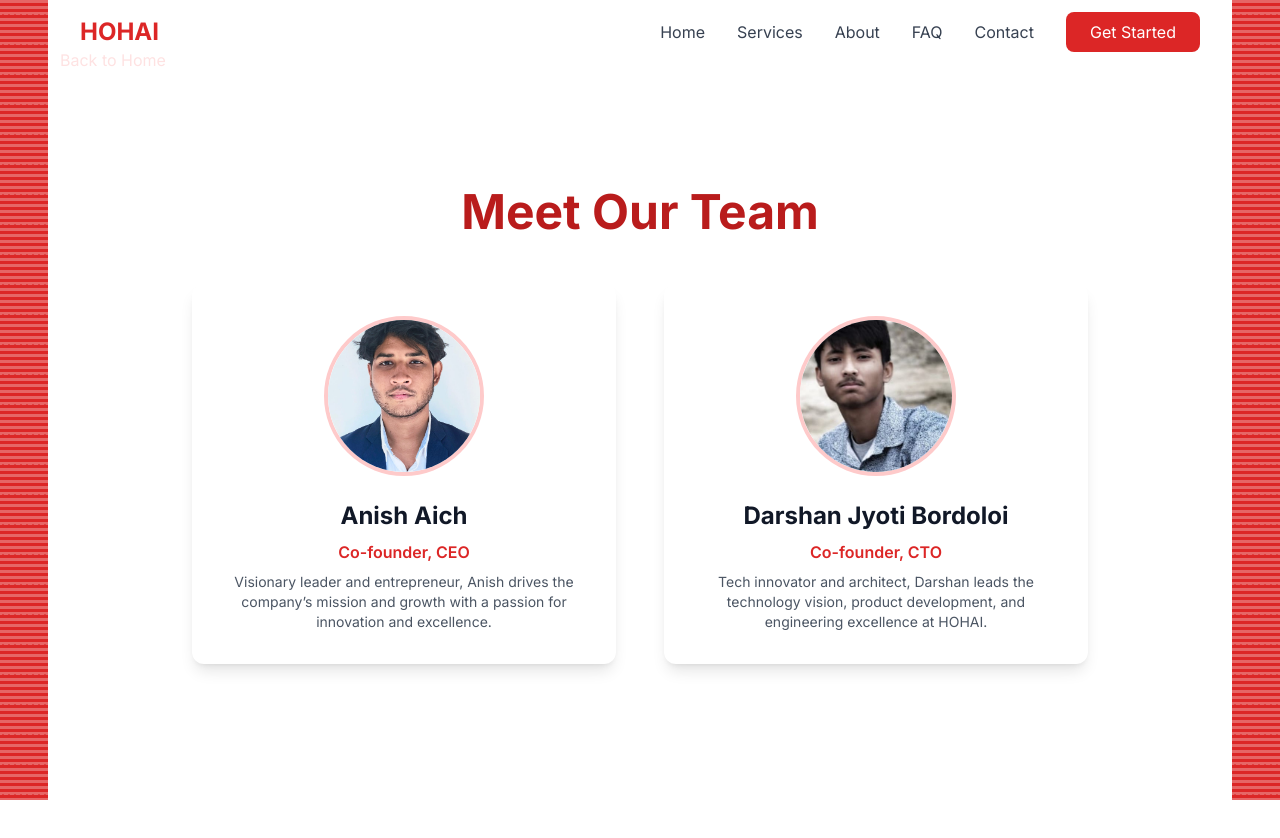
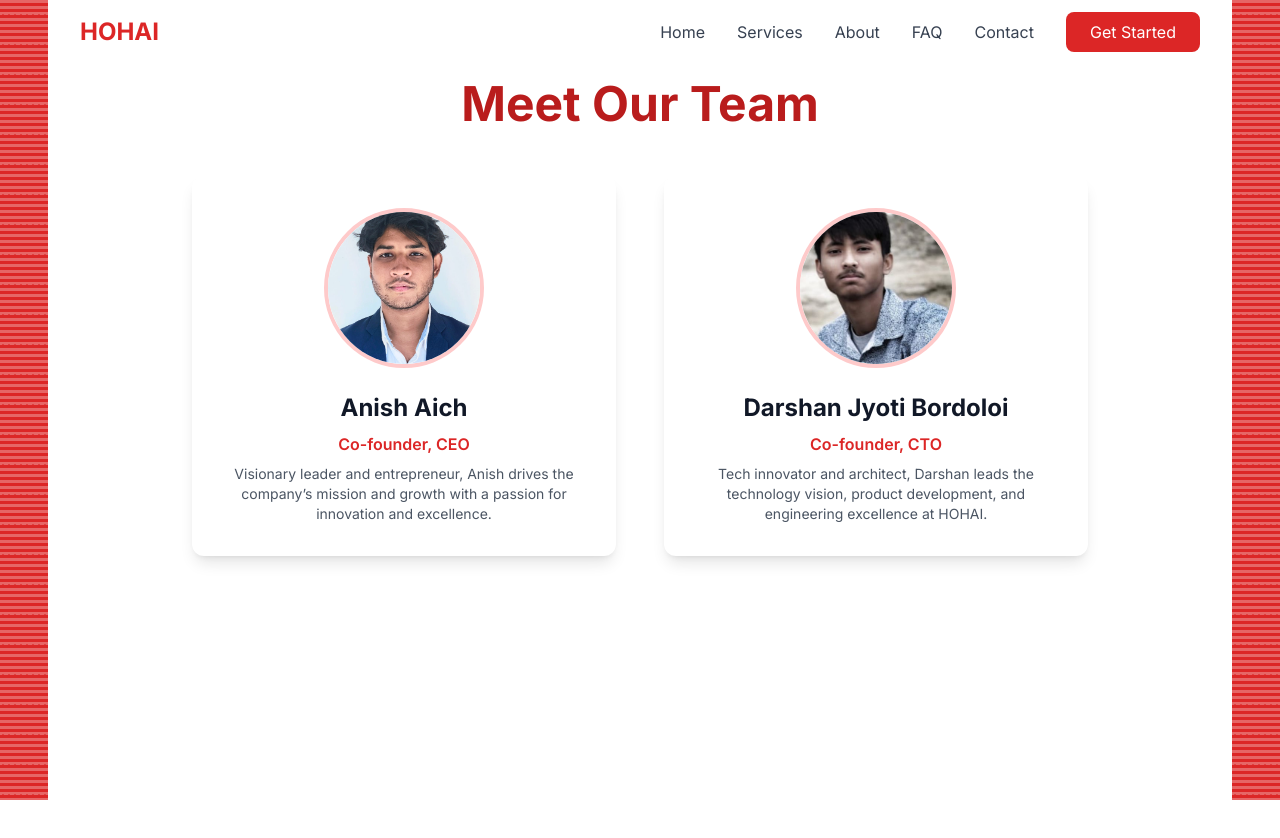
Before and after one commit to hohaicorp/hohai-website, a Next.js app: page /meet-our-team in a window 1280 px wide. Shown: the top 838 px of the page. After the commit the page ends 800 px from the top, so only its background shows below. Built offline with nearby package versions, Linux system fonts and the light colour scheme.

Commit message:
meet-your-team page added

```diff
--- a/app/meet-our-team/page.tsx
+++ b/app/meet-our-team/page.tsx
@@ -8,13 +8,6 @@ export default function MeetOurTeam() {
   return (
     <div className="min-h-screen bg-white">
       <ResponsiveNav />
-      {/* Back to Home Link */}
-      <div className="max-w-7xl mx-auto px-4 sm:px-6 lg:px-8 mt-12 mb-8">
-        <Link href="/" className="inline-flex items-center text-red-100 hover:text-red-600 transition-colors">
-          <ArrowLeft className="w-5 h-5 mr-2" />
-          Back to Home
-        </Link>
-      </div>
       {/* Gamusa Side Strips - Left */}
       <div className="fixed left-0 top-0 w-6 sm:w-4 md:w-8 lg:w-12 h-full bg-red-600 z-40">
         <div className="w-full h-full bg-white" style={{
```
